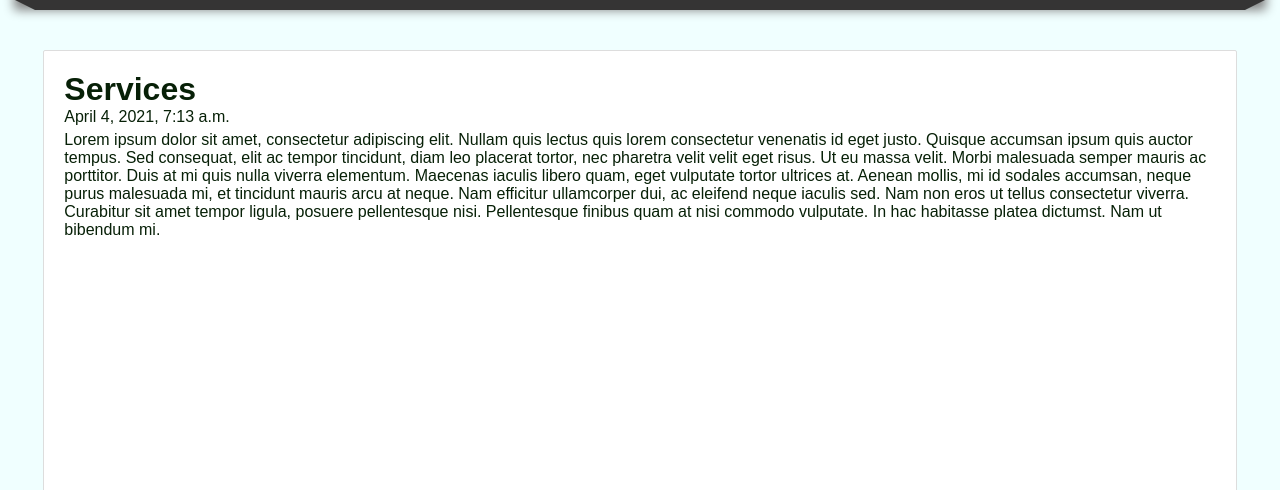
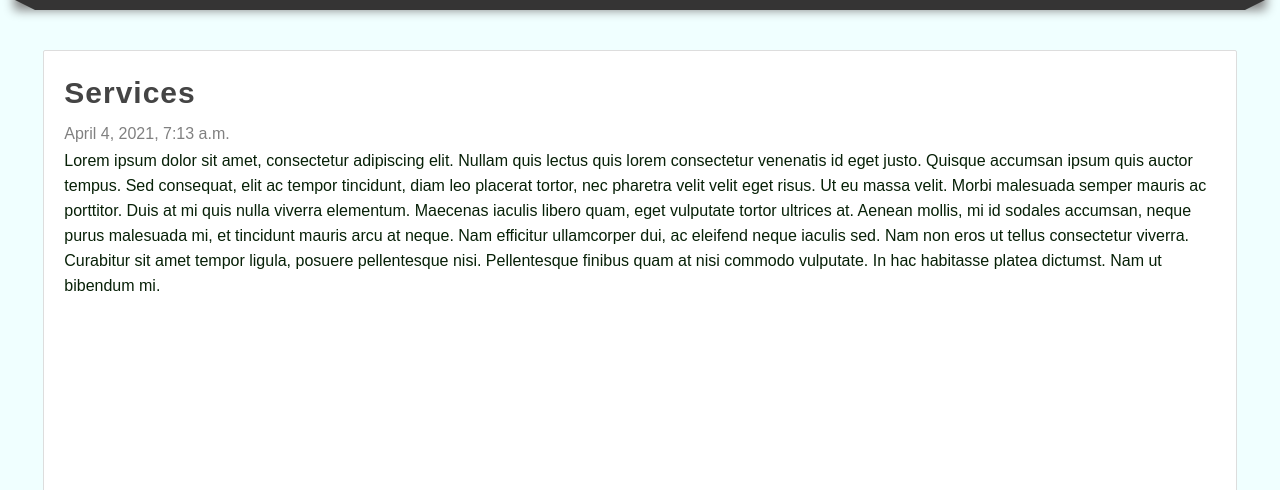
Before and after one commit to JeronimoC23/DjangoWebProyect, a Django app: a page that uses pages/templates/pages/page.html in a window 1280 px wide. Shown: the part 182-672 px from the top of the page. Run offline with Django 3.2, Linux system fonts and the light colour scheme; data comes from the database, SQL or seed files in the repository; both versions use the stored data as it was after the commit; some libraries are stand-ins or nearby versions.

Commit message:
Mejorando URLS

```diff
--- a/DjangoWebProyect/settings.py
+++ b/DjangoWebProyect/settings.py
@@ -39,6 +39,7 @@ INSTALLED_APPS = [
     'django.contrib.sessions',
     'django.contrib.messages',
     'django.contrib.staticfiles',
+    'ckeditor',
 ]
 
 MIDDLEWARE = [
--- a/DjangoWebProyect/urls.py
+++ b/DjangoWebProyect/urls.py
@@ -14,13 +14,12 @@ Including another URLconf
     2. Add a URL to urlpatterns:  path('blog/', include('blog.urls'))
 """
 from django.contrib import admin
-from django.urls import path
-from mainapp import views
-from pages import views as page_views
+from django.urls import path, include
+
 
 urlpatterns = [
     path('admin/', admin.site.urls),
-    path('', views.index, name="index"),
-    path('home/', views.index, name="home"),
-    path('page/<str:slug>', page_views.page, name="page")
+    path('', include('mainapp.urls')),
+    path('', include('pages.urls'))
+
 ]
--- a/mainapp/static/css/styles.css
+++ b/mainapp/static/css/styles.css
@@ -228,6 +228,18 @@ nav ul li a:hover{
     text-align: center;
     margin-bottom: 10px;
 }
+.date{
+    display: block;
+    margin-top: 15px;
+    margin-bottom: 15;
+    color: grey;
+}
+.content{
+    line-height: 25px;
+
+}
+
+
 /*estilos de footer*/
 footer{
     width: 1250px;
--- /dev/null
+++ b/mainapp/urls.py
@@ -0,0 +1,7 @@
+from django.urls import path
+from . import views
+
+urlpatterns = [
+    path('', views.index, name="index"),
+    path('home/', views.index, name="home")
+]
--- a/pages/models.py
+++ b/pages/models.py
@@ -1,11 +1,12 @@
 from django.db import models
+from ckeditor.fields import RichTextField
 
 # Create your models here.
 
 class Page(models.Model):
 
     title= models.CharField(max_length=100, verbose_name="Title")
-    content=models.TextField(verbose_name="Content")
+    content=RichTextField(verbose_name="Content")
     slug=models.CharField(verbose_name="Friendly URL", unique=True, max_length=250)
     public=models.BooleanField(default=False,verbose_name="Public")
     created_at =models.DateTimeField(auto_now_add=True, verbose_name="Created at")
--- a/pages/templates/pages/page.html
+++ b/pages/templates/pages/page.html
@@ -5,8 +5,8 @@
 {% endblock %}
 
 {% block content%}
-<h1>{{page.title}}</h1>
-<span> {{page.created_at}}</span>
+<h1 class="title">{{page.title}}</h1>
+<span class="date"> {{page.created_at}}</span>
 
-<p> {{page.content}} </p>
+<p class="content"> {{page.content|safe}} </p>
 {% endblock %}
--- /dev/null
+++ b/pages/urls.py
@@ -0,0 +1,6 @@
+from django.urls import path
+from . import views
+
+urlpatterns = [
+    path('page/<str:slug>', views.page, name="page")
+]
```
Also changed, not shown: db.sqlite3.
